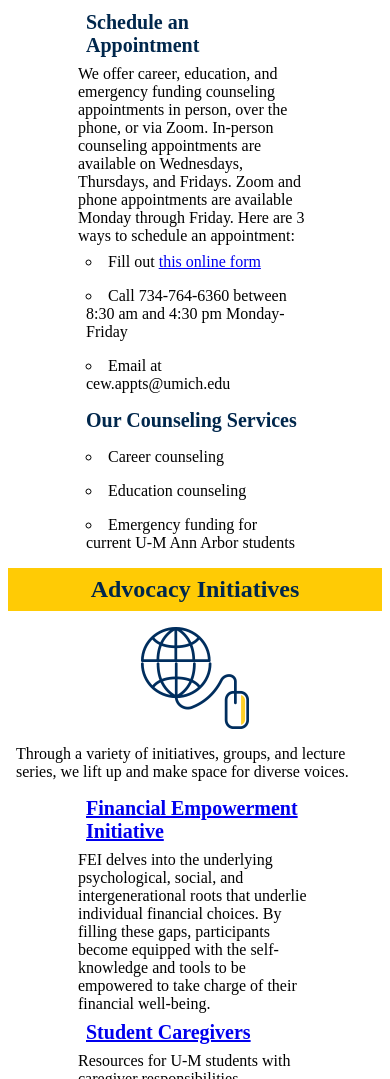
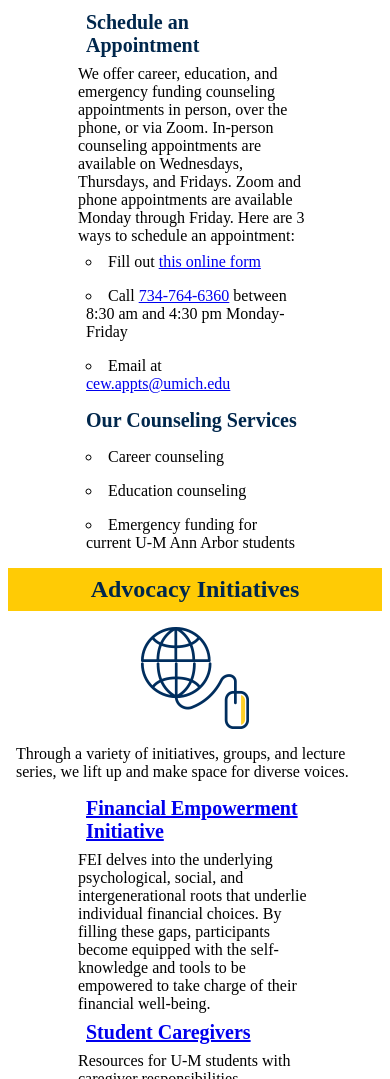
Before and after one commit to LiangXiyu619/client_project_w25, a plain HTML site: page cew.html in a window 390 px wide. Shown: the part 2692-3771 px from the top of the page. Drawn offline with Linux system fonts and the light colour scheme.

Commit message:
Mobile View Complete: add phone and email link

```diff
--- a/cew.html
+++ b/cew.html
@@ -69,8 +69,8 @@
                 <p>We offer career, education, and emergency funding counseling appointments in person, over the phone, or via Zoom. In-person counseling appointments are available on Wednesdays, Thursdays, and Fridays. Zoom and phone appointments are available Monday through Friday. Here are 3 ways to schedule an appointment:</p>
                 <ul>
                     <li>Fill out <a href="https://app.smartsheet.com/b/form/86e196d96467432f8baa8aaaa63f22da">this online form</a></li>
-                    <li>Call 734-764-6360 between 8:30 am and 4:30 pm Monday-Friday</li>
-                    <li>Email at cew.appts@umich.edu</li>
+                    <li>Call <a href="tel:+17347646360">734-764-6360</a> between 8:30 am and 4:30 pm Monday-Friday</li>
+                    <li>Email at <a href="mailto:cew.appts@umich.edu">cew.appts@umich.edu</a></li>
                 </ul>
             </article>
             <article>
```
